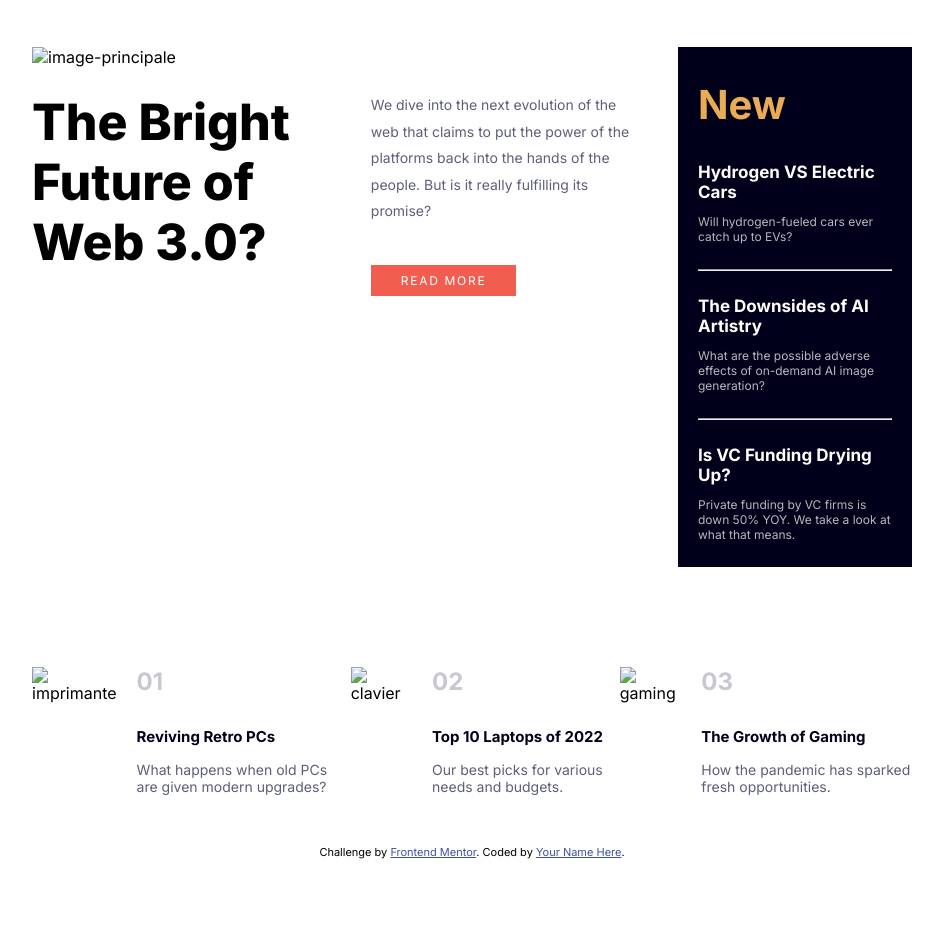
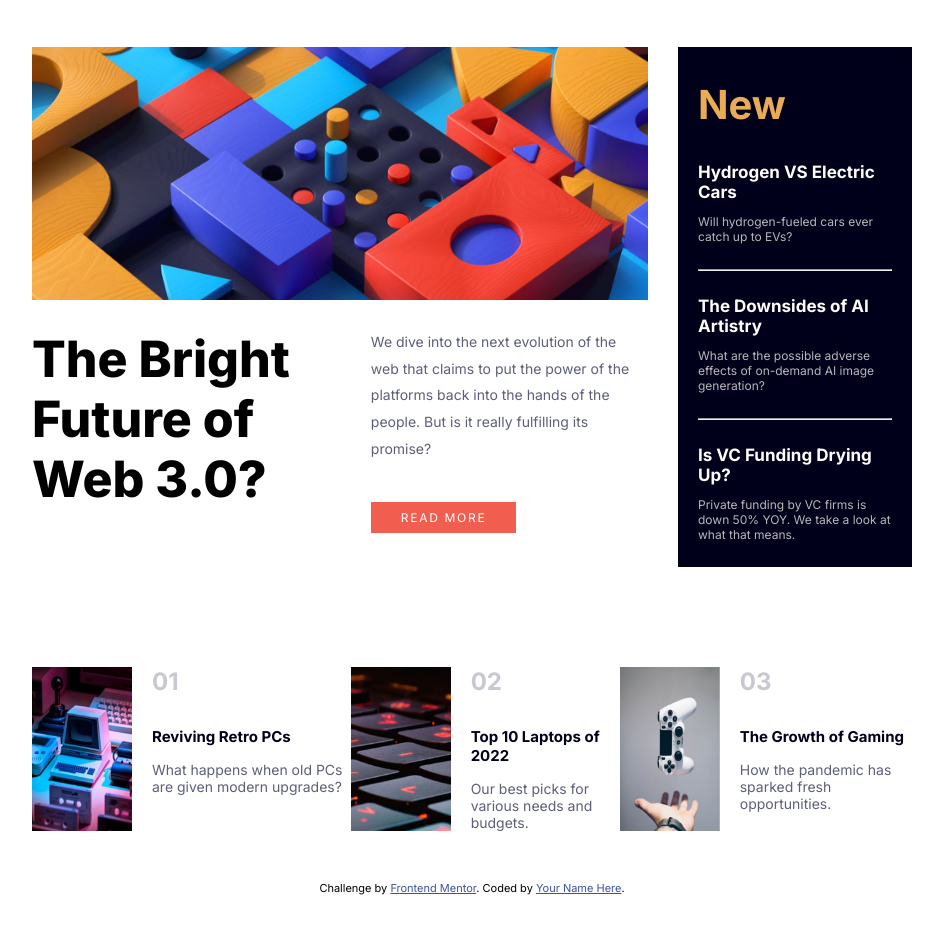
Before and after one commit to Zoulfath/news-homepage-main, a plain HTML site: page index.html in a window 1280 px wide. Shown: the part 105-1038 px from the top of the page, without its empty margins (168-1111 px from the left). Before the commit the page ends 1014 px from the top, so only its background shows below. Drawn offline with Linux system fonts and the light colour scheme; the site is published under a folder, as on GitHub Pages, so addresses that start at the root find nothing.

Commit message:
fin challenge

```diff
--- a/index.html
+++ b/index.html
@@ -345,7 +345,7 @@
 
   <main class="main">
       <section class="section1" >
-        <img src="/assets/images/image-web-3-desktop.jpg" alt="image-principale" style="width: 100%;">
+        <img src="./assets/images/image-web-3-desktop.jpg" alt="image-principale" style="width: 100%;">
         <div class="text" style="width: 100%; display: flex; flex-direction: row; margin-top: 25px; justify-content: space-between;">
           <div class="text-first">
             The Bright Future of Web 3.0?
@@ -386,7 +386,7 @@
 
   <div class="last">
     <div class="last_1">
-       <img src="/assets/images/image-retro-pcs.jpg" alt="imprimante" style="margin-right: 20px; width: 100px; height:100%;">
+       <img src="./assets/images/image-retro-pcs.jpg" alt="imprimante" style="margin-right: 20px; width: 100px; height:100%;">
        <div class="last_1_0">
             <h1 style="margin-top: 0px;">01</h1>
             <div>
@@ -397,7 +397,7 @@
     </div>
 
     <div class="last_2">
-       <img src="/assets/images/image-top-laptops.jpg" alt="clavier" style="margin-right: 20px; width: 100px; height: 100%;">
+       <img src="./assets/images/image-top-laptops.jpg" alt="clavier" style="margin-right: 20px; width: 100px; height: 100%;">
        <div class="last_2_0">
              <h1 style="margin-top: 0px;">02</h1>
              <div>
@@ -408,7 +408,7 @@
     </div>
 
     <div class="last_last">
-      <img src="/assets/images/image-gaming-growth.jpg" alt="gaming" style="margin-right: 20px; width: 100px; height: 100%;">
+      <img src="./assets/images/image-gaming-growth.jpg" alt="gaming" style="margin-right: 20px; width: 100px; height: 100%;">
       <div class="last_last_0">
         <h1 style="margin-top: 0px"> 03</h1>
         <div>
```
